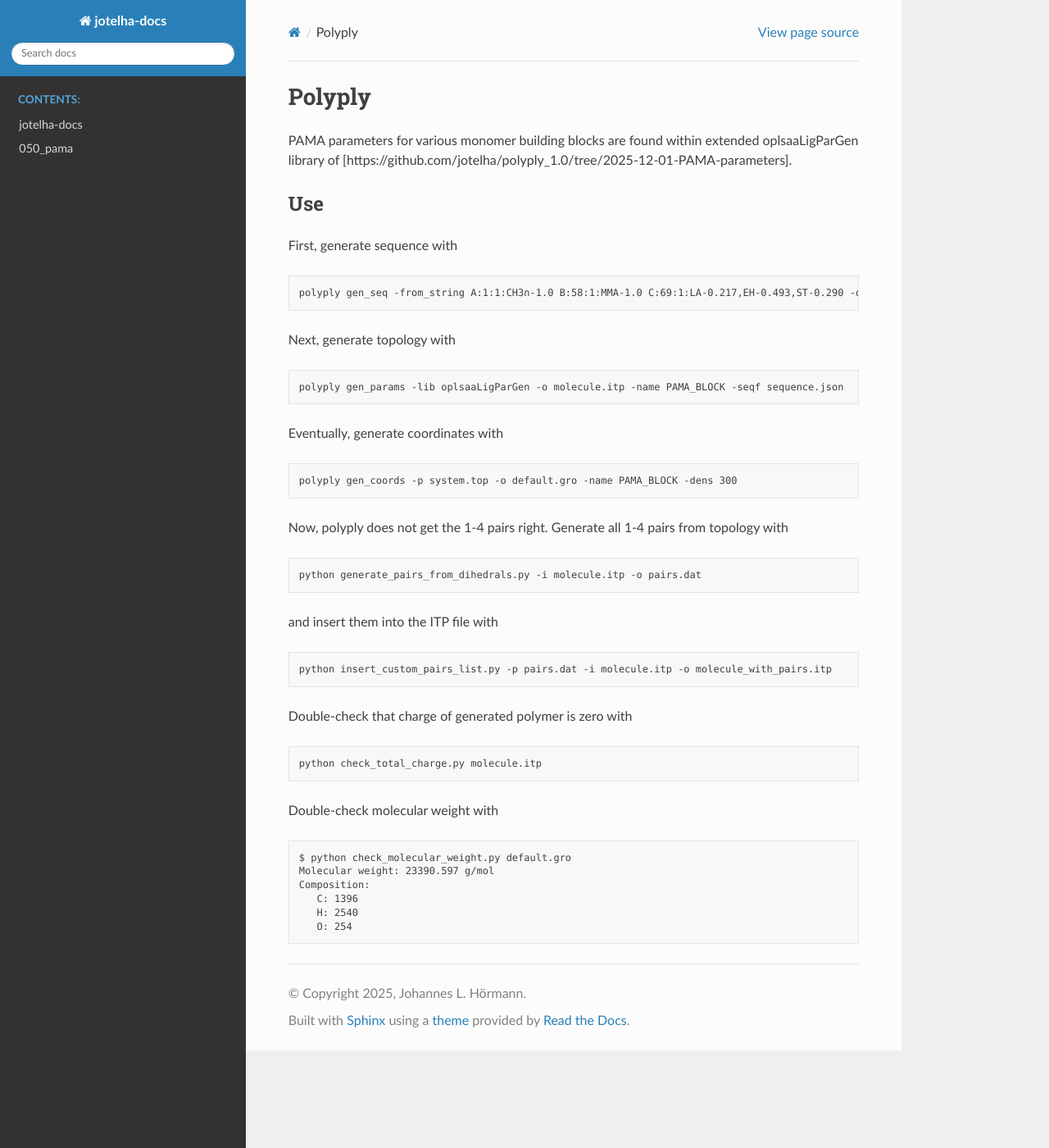
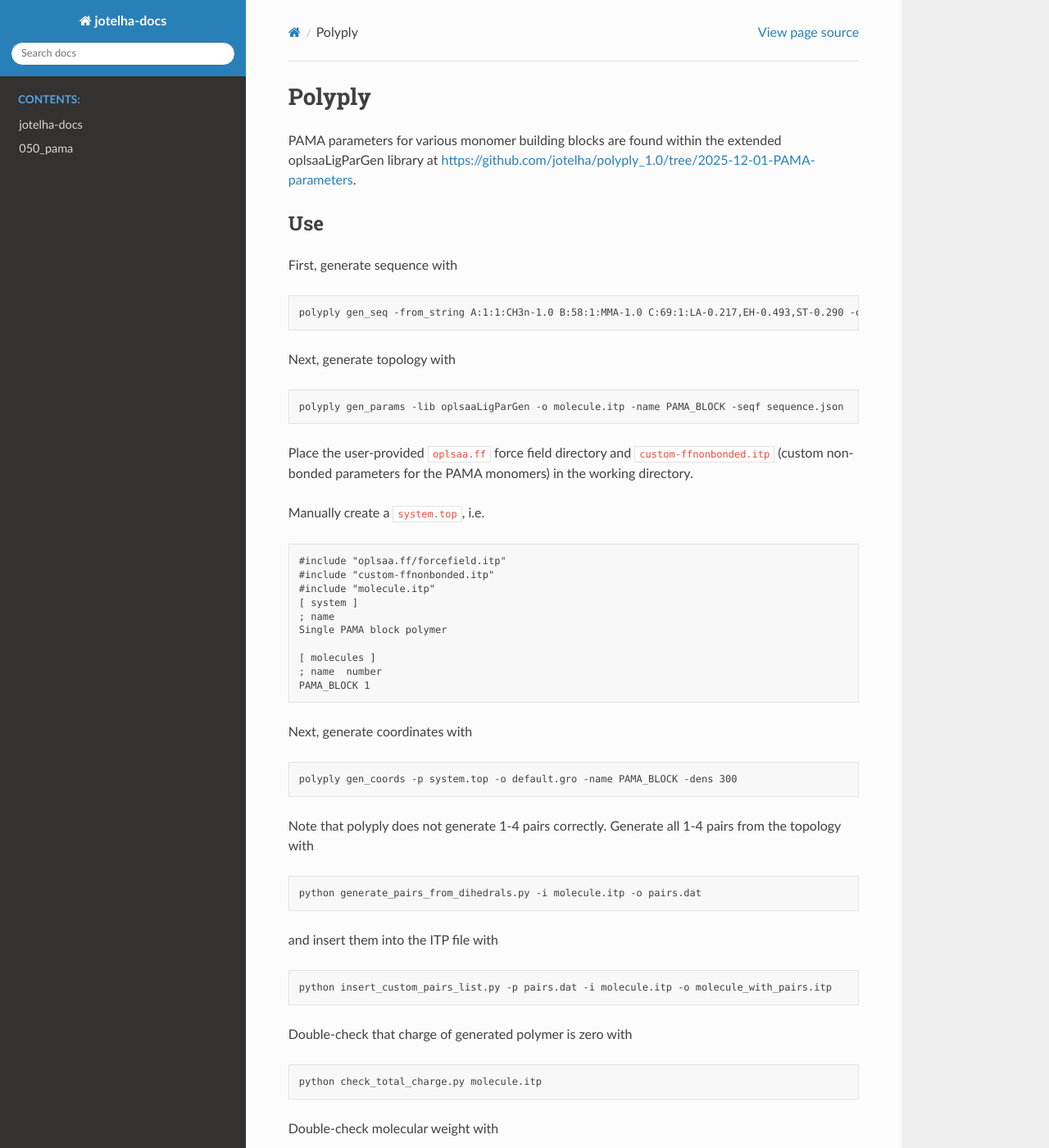
Before and after one commit to jotelha/docs, a Sphinx documentation site: the page built from docs/050_pama/050_single_chain_generation/000_polyply/README.md, in a window 1280 px wide and 1400 px high. Shown: the whole window at 82% size. Built offline with Sphinx 7.4.7 and the Read the Docs theme 3.1.0, drawn with Linux system fonts in a browser that asks for light colours.

Commit message:
DOC: corrected minor errors

```diff
--- a/docs/050_pama/050_single_chain_generation/000_polyply/README.md
+++ b/docs/050_pama/050_single_chain_generation/000_polyply/README.md
@@ -1,6 +1,6 @@
 # Polyply
 
-PAMA parameters for various monomer building blocks are found within extended oplsaaLigParGen library of [https://github.com/jotelha/polyply_1.0/tree/2025-12-01-PAMA-parameters].
+PAMA parameters for various monomer building blocks are found within the extended oplsaaLigParGen library at [https://github.com/jotelha/polyply_1.0/tree/2025-12-01-PAMA-parameters](https://github.com/jotelha/polyply_1.0/tree/2025-12-01-PAMA-parameters).
 
 ## Use
 
@@ -12,11 +12,26 @@ Next, generate topology with
 
     polyply gen_params -lib oplsaaLigParGen -o molecule.itp -name PAMA_BLOCK -seqf sequence.json
 
-Eventually, generate coordinates with
+Place the user-provided `oplsaa.ff` force field directory and `custom-ffnonbonded.itp` (custom non-bonded parameters for the PAMA monomers) in the working directory.
+
+Manually create a `system.top`, i.e.
+
+    #include "oplsaa.ff/forcefield.itp"
+    #include "custom-ffnonbonded.itp"
+    #include "molecule.itp"
+    [ system ]
+    ; name
+    Single PAMA block polymer
+
+    [ molecules ]
+    ; name  number
+    PAMA_BLOCK 1
+
+Next, generate coordinates with
 
     polyply gen_coords -p system.top -o default.gro -name PAMA_BLOCK -dens 300
 
-Now, polyply does not get the 1-4 pairs right. Generate all 1-4 pairs from topology with
+Note that polyply does not generate 1-4 pairs correctly. Generate all 1-4 pairs from the topology with
 
     python generate_pairs_from_dihedrals.py -i molecule.itp -o pairs.dat
 
```
Also changed, not shown: docs/050_pama/050_single_chain_generation/050_conversion/README.md (+1 -1 lines), docs/050_pama/050_single_chain_generation/README.md (+1 -1 lines).
